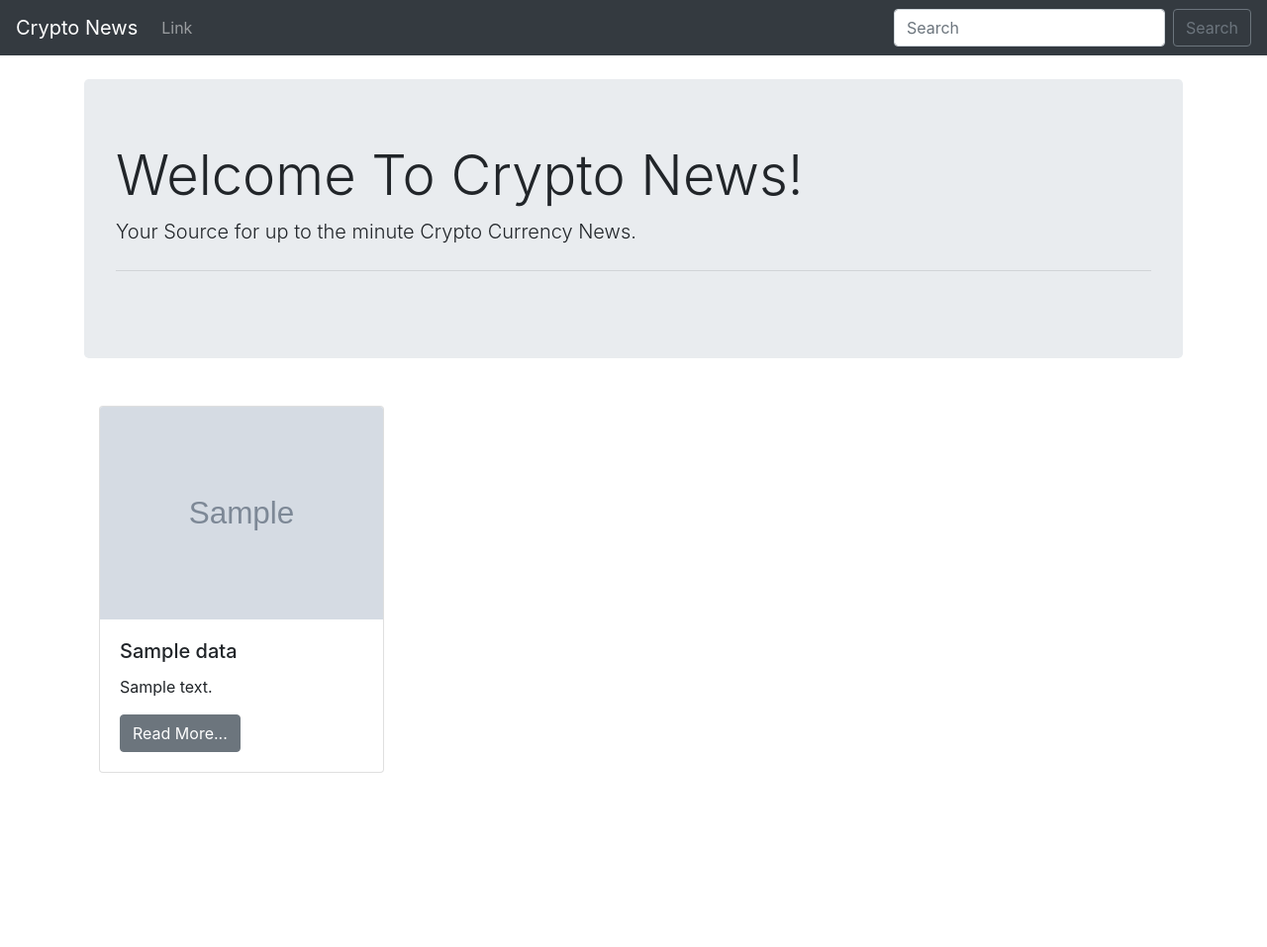
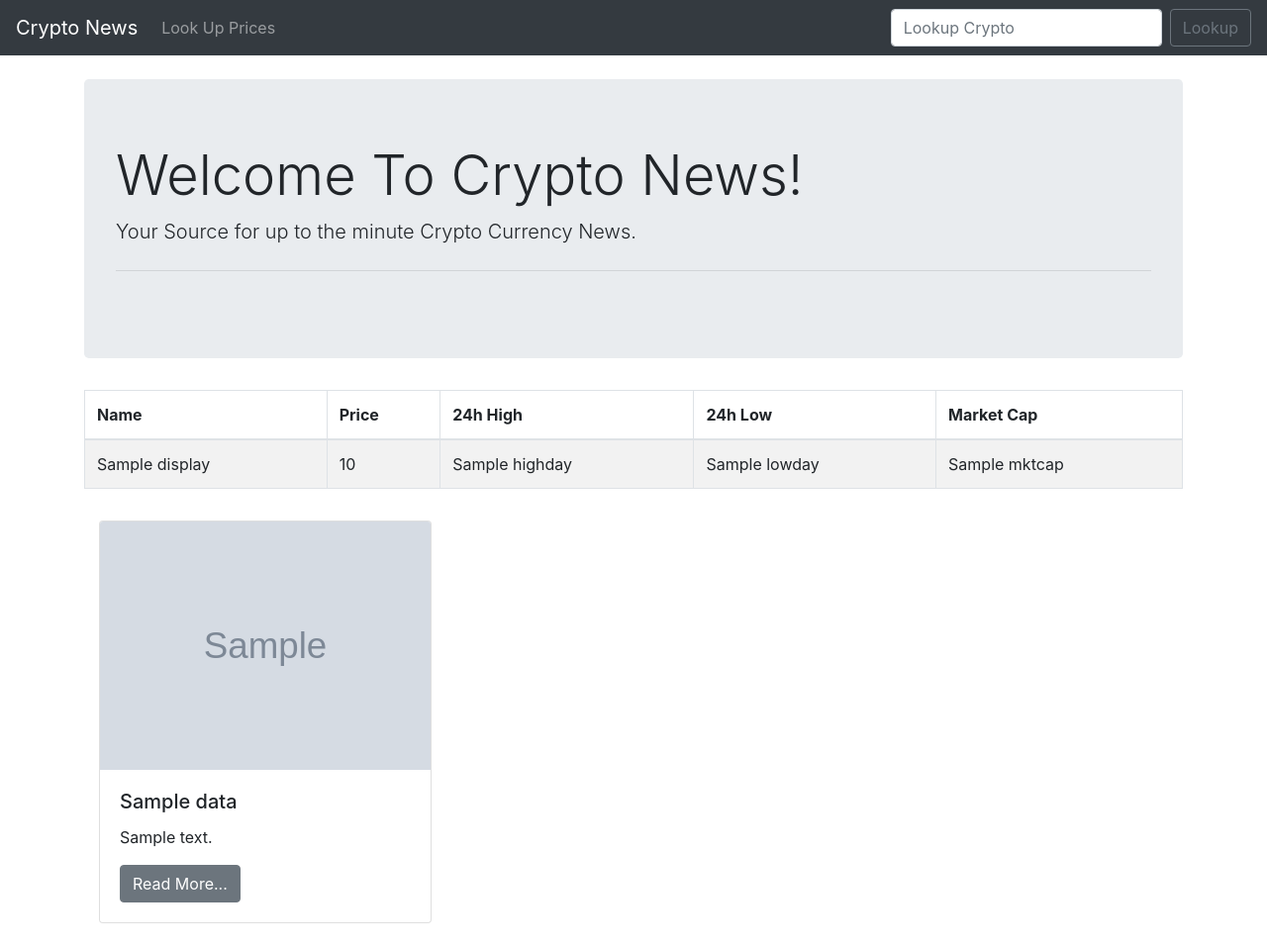
Before and after one commit to e-landeros/crypto_news_site, a Django app: template crypto_news/crypto/templates/home.html in a window 1280 px wide. Shown: the whole page at 99% size. Before the commit the page ends 781 px from the top, so only its background shows below. Run offline with Django 3.2, Linux system fonts and the light colour scheme; the template is opened without the code that fills it: most values are stand-ins (such as "Sample title", 1, 10 or a date in 2020); grey boxes marked "Sample" are stand-in pictures; some libraries are stand-ins or nearby versions.

Commit message:
new view for detail and update markup

```diff
--- a/crypto_news/crypto/templates/base.html
+++ b/crypto_news/crypto/templates/base.html
@@ -12,7 +12,7 @@
   </head>
   <body>
       <nav class="navbar navbar-expand-lg navbar-dark bg-dark">
-  <a class="navbar-brand" href="#">Crypto News</a>
+  <a class="navbar-brand" href="{% url 'home' %}">Crypto News</a>
   <button class="navbar-toggler" type="button" data-toggle="collapse" data-target="#navbarSupportedContent" aria-controls="navbarSupportedContent" aria-expanded="false" aria-label="Toggle navigation">
     <span class="navbar-toggler-icon"></span>
   </button>
@@ -21,12 +21,14 @@
     <ul class="navbar-nav mr-auto">
 
       <li class="nav-item">
-        <a class="nav-link" href="#">Link</a>
+        <a class="nav-link" href="{% url 'prices' %}">Look Up Prices</a>
       </li>
     </ul>
-    <form class="form-inline my-2 my-lg-0">
-      <input class="form-control mr-sm-2" type="search" placeholder="Search" aria-label="Search">
-      <button class="btn btn-outline-secondary my-2 my-sm-0" type="submit">Search</button>
+    <form class="form-inline my-2 my-lg-0" method="POST" action="{% url 'prices' %}">
+        {% csrf_token %}
+      <input class="form-control mr-sm-2" type="search" placeholder="Lookup Crypto"
+      name="quote" aria-label="Search">
+      <button class="btn btn-outline-secondary my-2 my-sm-0" type="submit">Lookup</button>
     </form>
   </div>
 </nav>
--- a/crypto_news/crypto/templates/home.html
+++ b/crypto_news/crypto/templates/home.html
@@ -2,23 +2,47 @@
 
 
 {% block content %}
-
 <div class="jumbotron mt-4">
     <h1 class="display-4">Welcome To Crypto News!</h1>
-        <p class="lead">Your Source for up to the minute Crypto Currency News.</p>
-        <hr class="my-4">
-        <p></p>
+    <p class="lead">Your Source for up to the minute Crypto Currency News.</p>
+    <hr class="my-4">
+    <p></p>
 </div>
+
+<table class="table table-striped table-bordered text-centered table-hover">
+    <thead>
+        <tr>
+        <th scope="col">Name</th>
+        <th scope="col">Price</th>
+        <th scope="col">24h High</th>
+        <th scope="col">24h Low</th>
+        <th scope="col">Market Cap</th>
+        </tr>
+    </thead>
+    <tbody>
+        {% for k,v in price.DISPLAY.items %}
+            <tr>
+            <td>{{ k }}</td>
+            <td>{{ v.USD.PRICE }}</td>
+            <td>{{v.USD.HIGHDAY }}</td>
+            <td>{{v.USD.LOWDAY }}</td>
+            <td>{{v.USD.MKTCAP }}</td>
+            </tr>
+        {% endfor %}
+    </tbody>
+
+</table>
+
 
     <div class="container">
         <div class="row">
             {% for x in news.Data %}
             <div class="col-sm">
-                <div class="card mt-3" style="width: 18rem;">
+                <div class="card mt-3" style="width: 21rem;">
                     <img class="card-img-top" src="{{ x.imageurl }}" alt="{{ x.source }}">
                         <div class="card-body">
-                            <h5 class="card-title">{{x.title}}</h5>
-                            <p class="card-text">{{x.body}}</p>
+                            <h5 class="card-title">{{x.title | truncatechars:75}}</h5>
+                            <p class="card-text">{{x.body | truncatechars:200}}</p>
                             <a href="{{ x.url }}" class="btn btn-secondary">Read More...</a>
                         </div>
                 </div>
--- /dev/null
+++ b/crypto_news/crypto/templates/prices.html
@@ -0,0 +1,6 @@
+{% extends 'base.html' %}
+
+
+{% block content %}
+
+{% endblock  %}
--- a/crypto_news/crypto/urls.py
+++ b/crypto_news/crypto/urls.py
@@ -3,4 +3,5 @@ from . import views
 
 urlpatterns = [
     path('', views.home, name='home'),
+    path('prices/', views.prices, name='prices'),
 ]
--- a/crypto_news/crypto/views.py
+++ b/crypto_news/crypto/views.py
@@ -8,7 +8,7 @@ def home(request):
     news = json.loads(api_news_request.content)
 
     #crypto price data
-    api_price_request = requests.get('https://min-api.cryptocompare.com/data/pricemultifull?fsyms=BTC,XRP&tsyms=USD,EUR')
+    api_price_request = requests.get('https://min-api.cryptocompare.com/data/pricemultifull?fsyms=BTC,ETH,XRP,BCH,EOS,LTCS,XLM,ADA,USDT,MIOTA,TRX&tsyms=USD')
     price = json.loads(api_price_request.content)
 
 
@@ -18,3 +18,6 @@ def home(request):
     }
 
     return render(request, 'home.html', context)
+
+def prices(request):
+    return render(request, 'prices.html', {})
```
